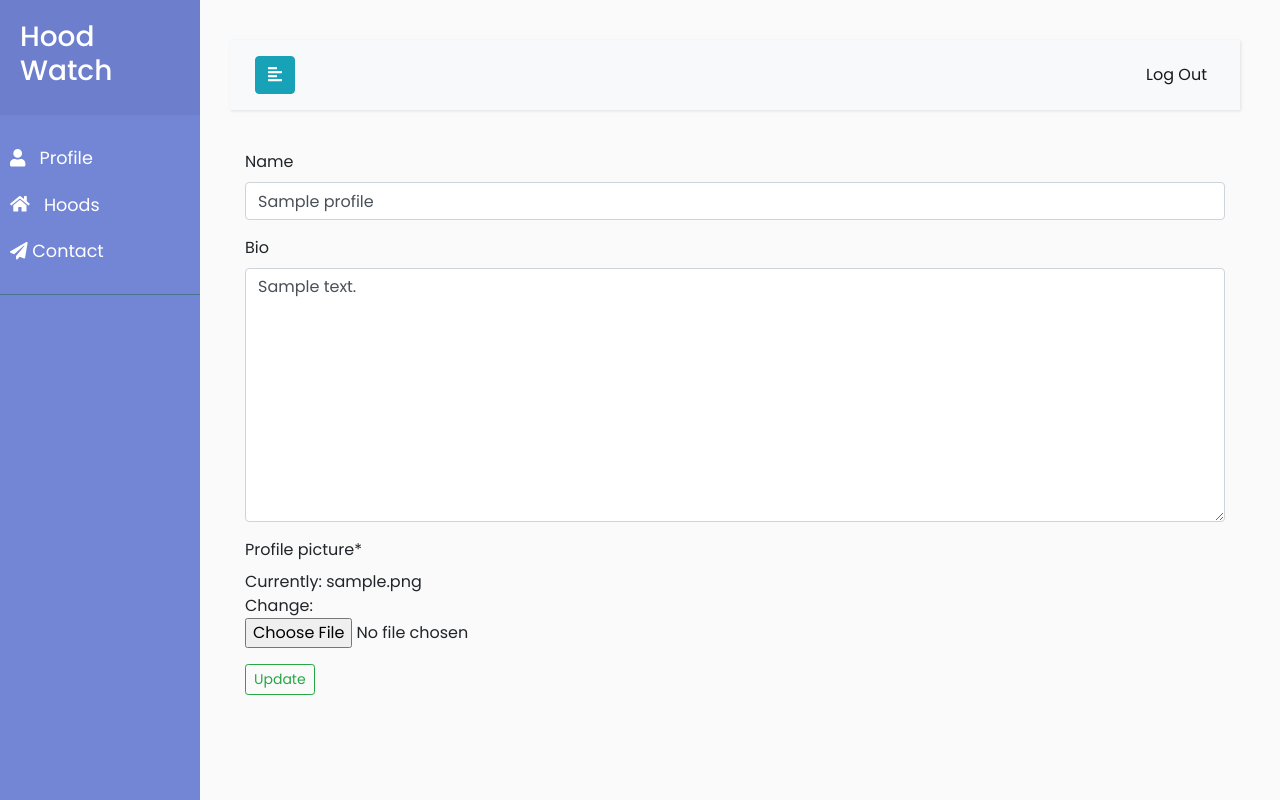
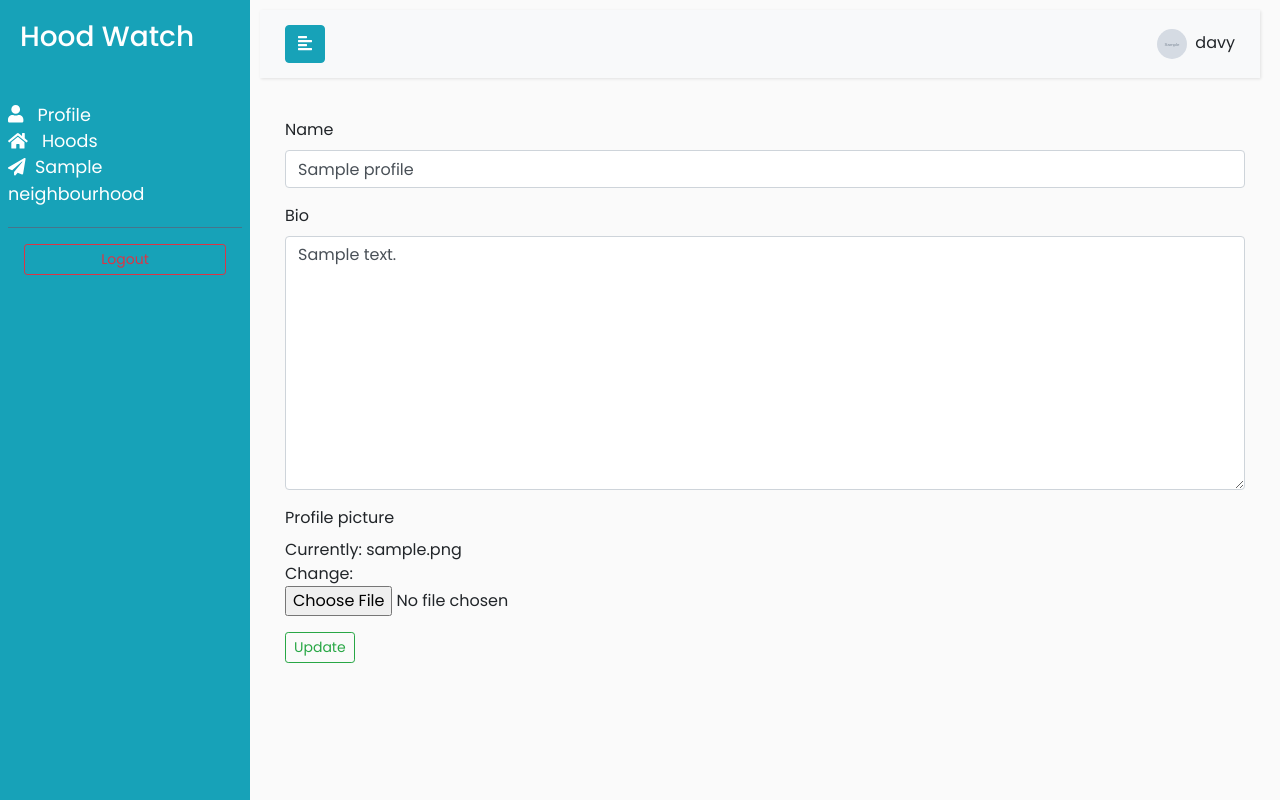
Before and after one commit to poldiee/Hood, a Django app: a page that uses hoodwatch/templates/bar.html in a window 1280 px wide. Run offline with Django 4.2, Linux system fonts and the light colour scheme; a user stored in the database is signed in; data comes from the database, SQL or seed files in the repository; tables that the repository leaves empty hold one stand-in row (values such as "Sample post"); grey boxes marked "Sample" are stand-in pictures; some libraries are stand-ins or nearby versions.

Commit message:
responsivenss edit

```diff
--- a/hoodwatch/templates/all_hoods.html
+++ b/hoodwatch/templates/all_hoods.html
@@ -2,14 +2,14 @@
 {% load crispy_forms_tags %}
 {% block content %}
 <div class="container">
-    <h1>Welcome to HoodWatch</h1>
+    <a href="{% url 'new-hood' %}" class="btn btn-sm btn-info mb-2"> New Hood</a>
     <div class="row">
         {% for hood in all_hoods %}
         <div class="col-md-4" style="min-height:340px">
             <div class="card mb-4">
                 <img src="{{ hood.hood_logo.url }}" class="card-img-top" alt="{{ hood.name }}">
                 <div class="card-body">
-                    <h5 class="card-title">{{ hood.name }}  ({{hood.location}}) <span style="float:right">{{hood.members.count}} member{{hood.members.count|pluralize}}</span></h5>
+                    <h5 class="card-title">{{ hood.name }}  ({{hood.location}}) <span class="ml-4">{{hood.members.count}} member{{hood.members.count|pluralize}}</span></h5>
                     <p class="card-text">{{hood.description}}</p>
                     {% if request.user.profile.neighbourhood == hood %}
                     <a href="{% url 'leave-hood' hood.id %}" class="btn btn-outline-danger btn-sm">Leave Hood</a>
--- a/hoodwatch/templates/bar.html
+++ b/hoodwatch/templates/bar.html
@@ -1,31 +1,40 @@
-<nav id="sidebar">
-    <div class="sidebar-header">
+<nav id="sidebar" class="bg-info">
+    <div class="sidebar-header bg-info">
         <h3>Hood Watch</h3>
         <strong><i class="fas fa-home"></i></strong>
     </div>
-
-    <ul class="list-unstyled components">
+    {% if user.is_authenticated %}
+    <ul class="list-unstyled components mr-2 ml-2">
         <li>
-            <a href="#">
+            <a href="{% url 'profile' user.username %}">
                 <i class="fas fa-user"></i>
                 &nbsp; Profile
             </a>
-
-            <ul class="collapse list-unstyled" id="pageSubmenu">
-
-            </ul>
         </li>
         <li>
-            <a href="#">
+            <a href="{% url 'hood' %}">
                 <i class="fas fa-home"></i>
                 &nbsp; Hoods
             </a>
         </li>
+        {% if user.profile.neighbourhood %}
         <li>
-            <a href="#">
+            <a href="{% url 'single-hood' user.profile.neighbourhood.id %}">
                 <i class="fas fa-paper-plane"></i>
-                Contact
+                &nbsp;{{user.profile.neighbourhood.name}}
             </a>
         </li>
+        {% else %}
+        <li>
+            <a href="">
+                No Hood Yet
+            </a>
+        </li>
+        {% endif %}
     </ul>
+    <div class="logout ml-4 mr-4 ">
+        <a href="{% url 'logout' %}" class="btn btn-sm btn-outline-danger d-block mx-auto"> Logout</a>
+    </div>
+
+    {% endif%}
 </nav>
--- a/hoodwatch/templates/index.html
+++ b/hoodwatch/templates/index.html
@@ -1,10 +1,7 @@
 {% extends 'base.html' %}
 {% block content %}
-
-
 <div class="container">
     <h1>Welcome to HoodWatch</h1>
-    <a class="btn btn-sm btn-info" href="{% url 'logout' %}">Logout</a>
     <a href="{% url 'hood' %}" class="btn btn-sm btn-info">Hoods</a>
     <a href="{% url 'profile' user.username %}" class="btn btn-sm btn-info">Profile</a>
     <a href="{% url 'new-hood' %}" class="btn btn-sm btn-info"> New Hood</a>
--- a/hoodwatch/templates/navbar.html
+++ b/hoodwatch/templates/navbar.html
@@ -10,9 +10,20 @@
 
         <div class="collapse navbar-collapse" id="navbarSupportedContent">
             <ul class="nav navbar-nav ml-auto">
+                {% if user.is_authenticated %}
                 <li class="nav-item active">
-                    <a class="nav-link" href="#">Log Out</a>
+                    <img class="rounded-circle nav-img"src="{{ user.profile.profile_picture.url }}" alt="">
+                    &nbsp;{{user.username}}
                 </li>
+                {% else %}
+                <li class="nav-item active">
+                    <a class="nav-link" href="{% url 'login' %}">Log In</a>
+                </li>
+
+                <li class="nav-item active">
+                    <a class="nav-link" href="{% url 'signup' %}">Sign Up</a>
+                </li>
+                {% endif %}
             </ul>
         </div>
     </div>
--- a/hoodwatch/views.py
+++ b/hoodwatch/views.py
@@ -44,6 +44,8 @@ def create_hood(request):
             hood = form.save(commit=False)
             hood.admin = request.user.profile
             hood.save()
+            return redirect('hood')
+
     else:
         form = NeighbourHoodForm()
     return render(request, 'newhood.html', {'form': form})
--- a/static/css/styles.css
+++ b/static/css/styles.css
@@ -3,15 +3,13 @@ body {
     font-family: 'Poppins', sans-serif;
     background: #fafafa;
 }
-
-p {
-    font-family: 'Poppins', sans-serif;
-    font-size: 1.1em;
-    font-weight: 300;
-    line-height: 1.7em;
-    color: #999;
+.form-text, .asteriskField{
+    display:none;
 }
-
+.nav-img{
+    height: 30px;
+    width: 30px;
+}
 a,
 a:hover,
 a:focus {
@@ -21,6 +19,8 @@ a:focus {
 }
 
 .navbar {
+    margin-top:-1%;
+    margin-left:-1%;
     padding: 15px 10px;
     background: #fff;
     border: none;
@@ -46,14 +46,13 @@ span {
 }
 
 #sidebar {
-    width: 200px;
-    position: fixed;
-    top: 0;
-    left: 0;
-    height: 100vh;
-    z-index: 999;
+    min-width: 250px;
+    max-width: 250px;
     background: #7386D5;
     color: #fff;
+    position: -webkit-sticky;
+    position: sticky;
+    top: 0;
     transition: all 0.3s;
 }
 
@@ -118,13 +117,13 @@ span {
 }
 
 #sidebar ul li a {
-    padding: 10px;
+    padding: 0 0;
     font-size: 1.1em;
     display: block;
 }
 
 #sidebar ul li a:hover {
-    color: #7386D5;
+    color: teal;
     background: #fff;
 }
 
@@ -156,24 +155,23 @@ ul ul a {
     background: #6d7fcc;
 }
 
-
-/* ---------------------------------------------------
-    CONTENT STYLE
------------------------------------------------------ */
+ul.CTAs {
+    padding: 20px;
+}
+ul.CTAs a {
+    text-align: center;
+    font-size: 0.9em !important;
+    display: block;
+    border-radius: 5px;
+    margin-bottom: 5px;
+}
 
 #content {
-    width: calc(100% - 190px);
-    padding: 40px;
+    width: 100%;
+    padding: 20px;
     min-height: 100vh;
     transition: all 0.3s;
-    position: absolute;
-    top: 0;
-    right: 0;
 }
-
-/* ---------------------------------------------------
-    MEDIAQUERIES
------------------------------------------------------ */
 
 @media (max-width: 768px) {
     #sidebar {
```
Also changed, not shown: hoodwatch/templates/single_hood.html (+8 -9 lines).
